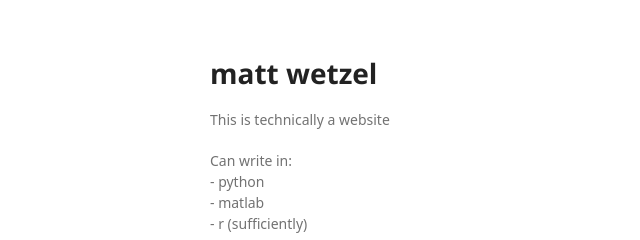
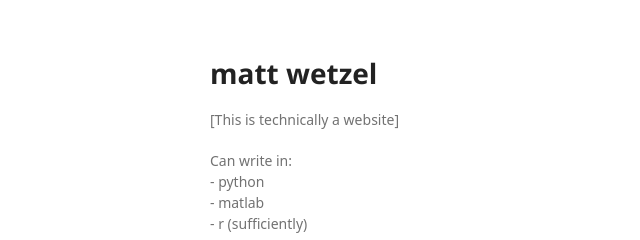
Before and after one commit to mwetzel7r/mwetzel7r.github.io, a plain HTML site: page index.html in a window 1280 px wide. Shown: the full height of the page, 0-640 px from the left. Drawn offline with Linux system fonts and the light colour scheme; a web font is replaced by a local one.

Commit message:
Update index.html

```diff
--- a/index.html
+++ b/index.html
@@ -17,7 +17,7 @@
       <header>
         <h1>matt wetzel</h1>
         <p></p>
-        <p>This is technically a website</p>
+        <p>[This is technically a website]</p>
         <p></p>
         <p></p>
         <p>Can write in: <br/>
```
